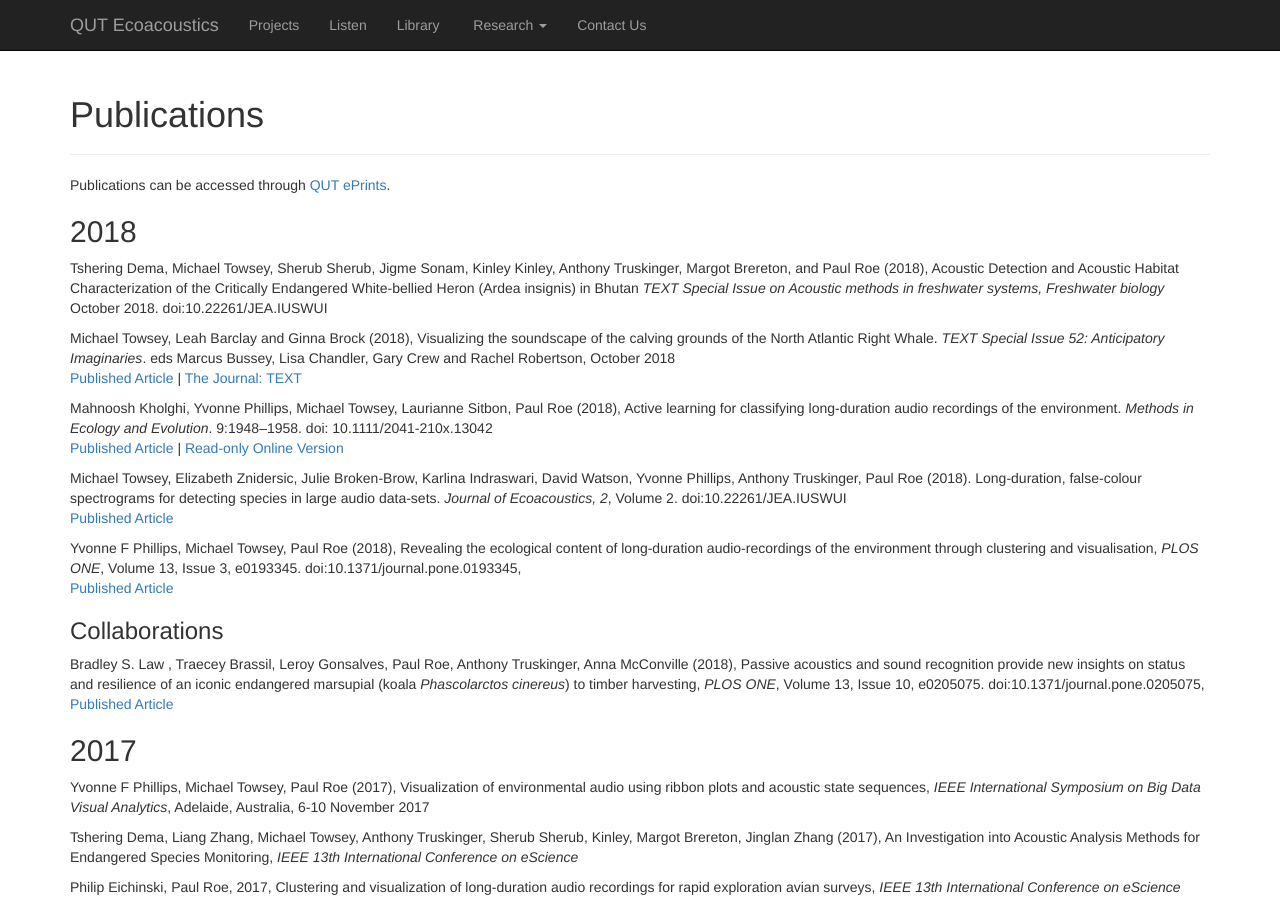
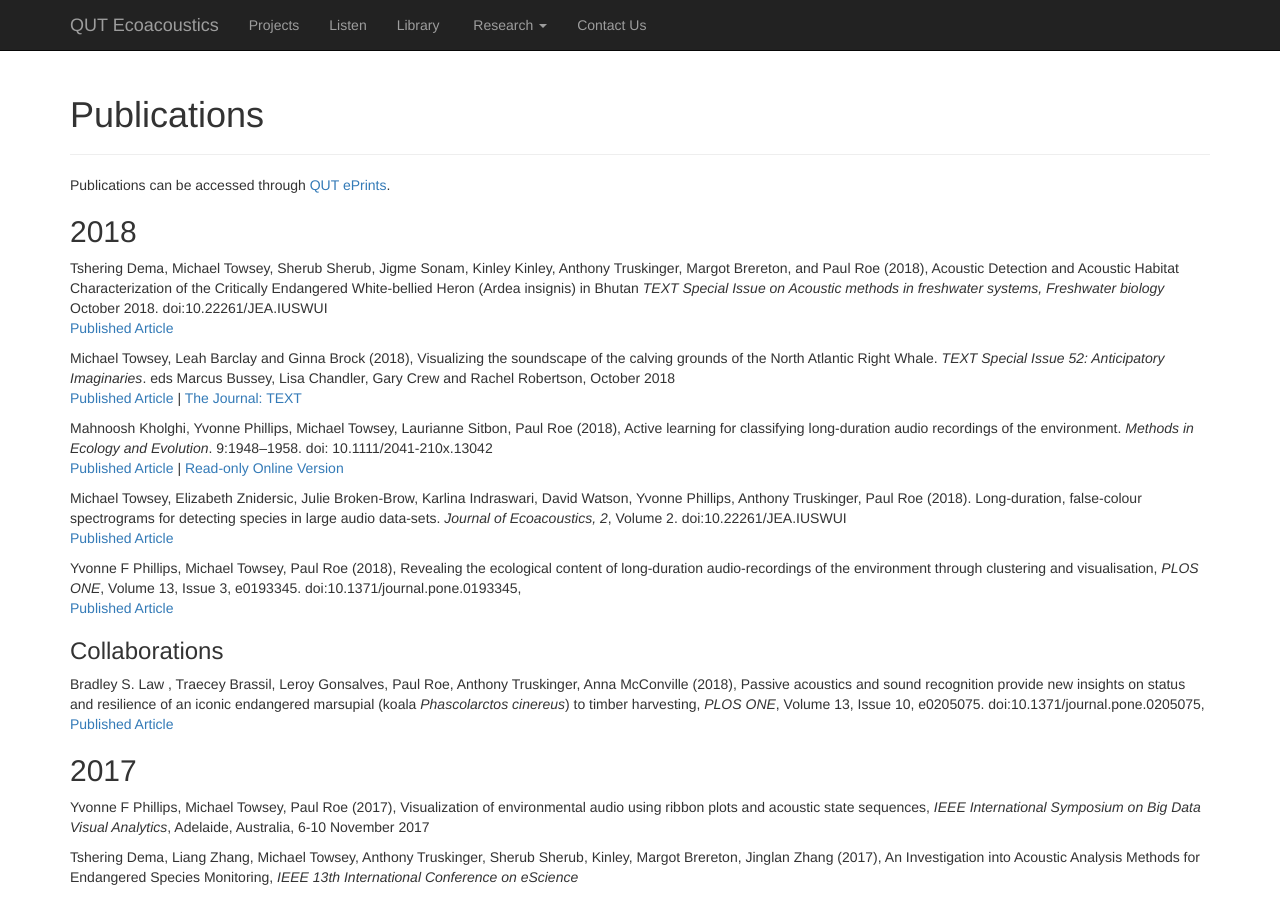
Before and after one commit to QutEcoacoustics/research-blog, a Jekyll site: the page built from publications/publications.html, in a window 1280 px wide and 900 px high. Built offline with Jekyll 4.4.1, drawn with Linux system fonts in a browser that asks for light colours; nearby versions of some CDN libraries.

Commit message:
Update publications.html

```diff
--- a/publications/publications.html
+++ b/publications/publications.html
@@ -17,6 +17,7 @@ title: Ecosounds | Publications
         Acoustic Detection and Acoustic Habitat Characterization of the Critically Endangered White-bellied Heron (Ardea insignis) in Bhutan
         <i>TEXT Special Issue on Acoustic methods in freshwater systems, Freshwater biology </i> October 2018. doi:10.22261/JEA.IUSWUI
 	<br />
+	 <a href="https://doi.org/10.1111/fwb.13217">Published Article</a>
     </p>
     <p>
         Michael Towsey, Leah Barclay and Ginna Brock (2018),
```
